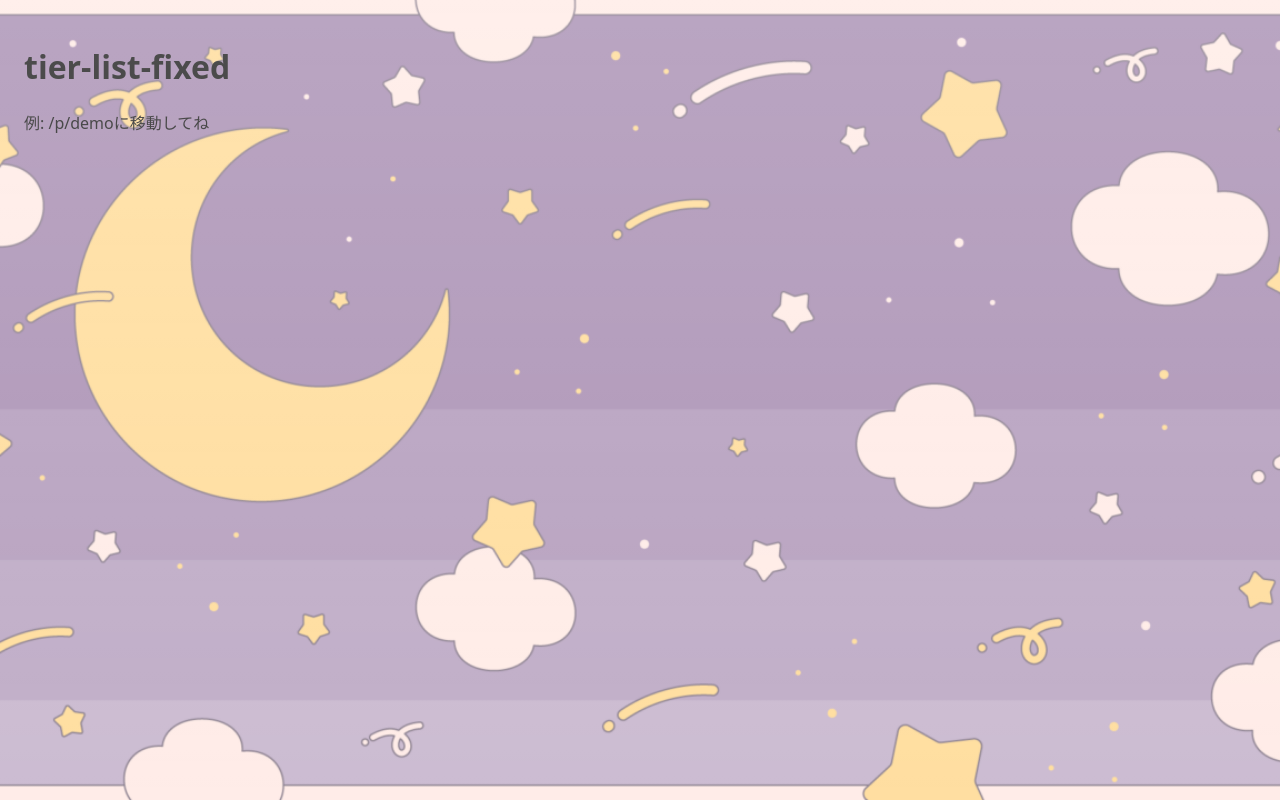
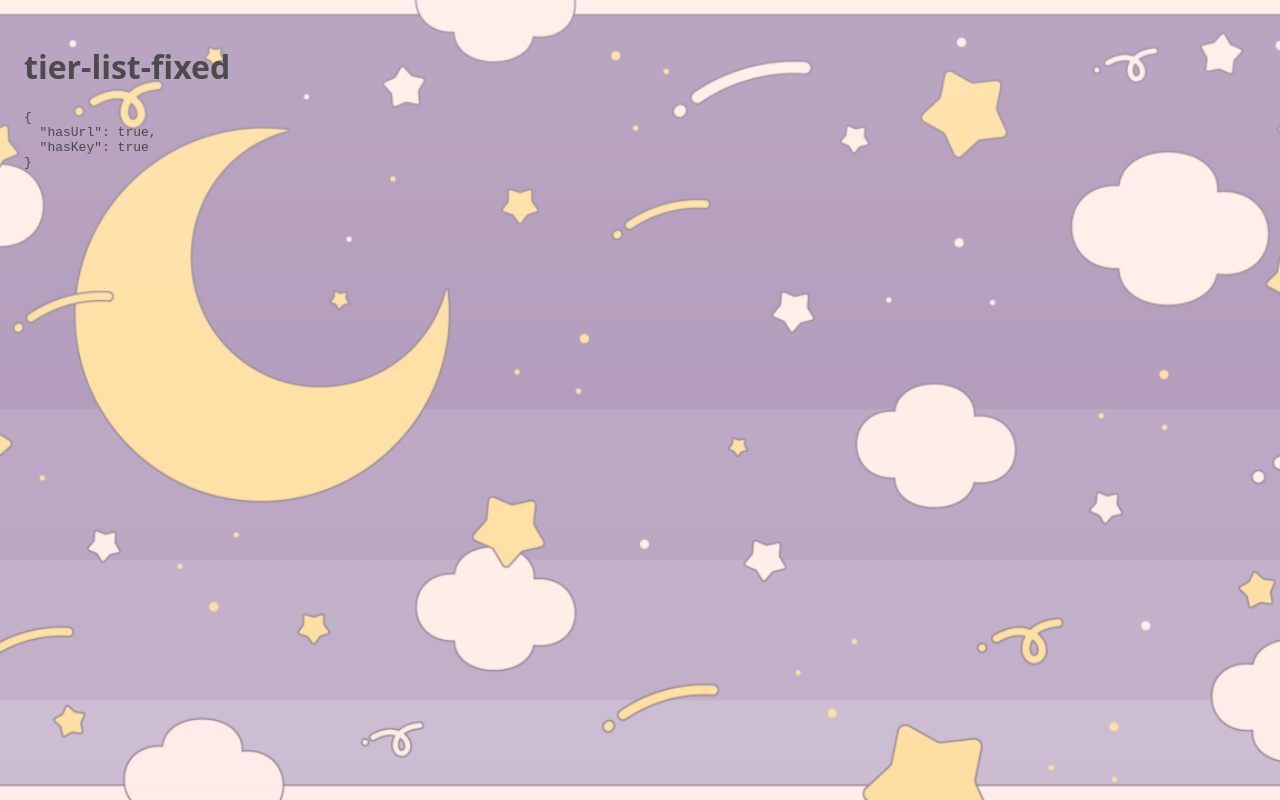
Before and after one commit to KanakoMiyoshi/tier-list-fixed, a Next.js app: page / in a window 1280 px wide. Built offline with nearby package versions, Linux system fonts and the light colour scheme; no server answers.

Commit message:
[test]本番のenvを確認する

```diff
--- a/app/page.tsx
+++ b/app/page.tsx
@@ -2,7 +2,16 @@ export default function Home() {
   return (
     <main style={{ padding: 24 }}>
       <h1>tier-list-fixed</h1>
-      <p>例: /p/demoに移動してね</p>
+      <pre>
+        {JSON.stringify(
+          {
+            hasUrl: !!process.env.NEXT_PUBLIC_SUPABASE_URL,
+            hasKey: !!process.env.NEXT_PUBLIC_SUPABASE_ANON_KEY,
+          },
+          null,
+          2
+        )}
+      </pre>
     </main>
   );
 }
--- a/src/lib/supabaseClient.ts
+++ b/src/lib/supabaseClient.ts
@@ -11,7 +11,7 @@ export function getSupabase(): SupabaseClient {
   const key = process.env.NEXT_PUBLIC_SUPABASE_ANON_KEY;
 
   if (!url || !key) {
-    throw new Error("Supabase env vars are missing"); // ← これはOK（ただし発生したらデプロイ問題）
+    throw new Error("Supabase env vars are missing");
   }
 
   _client = createClient(url, key);
```
